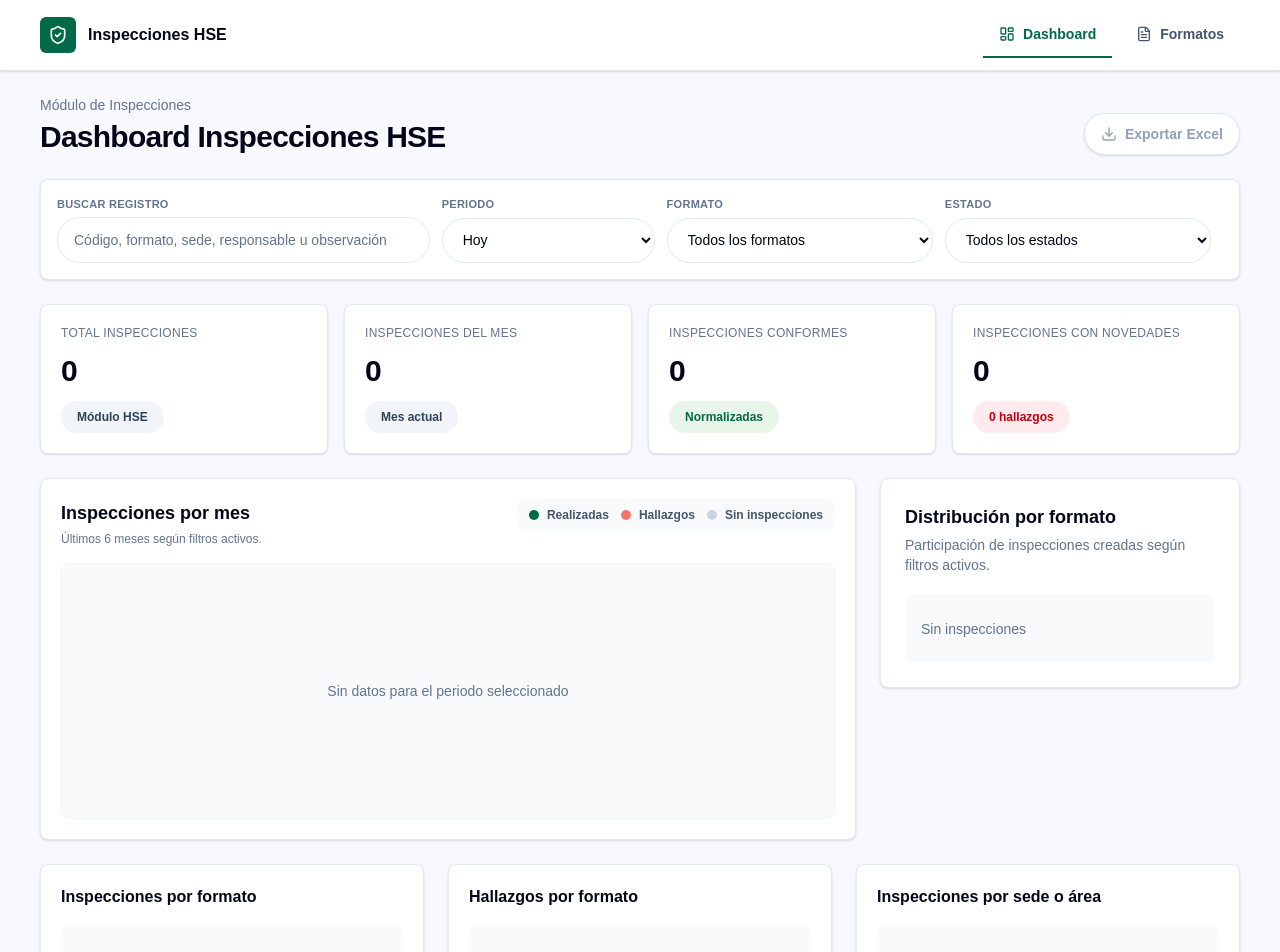
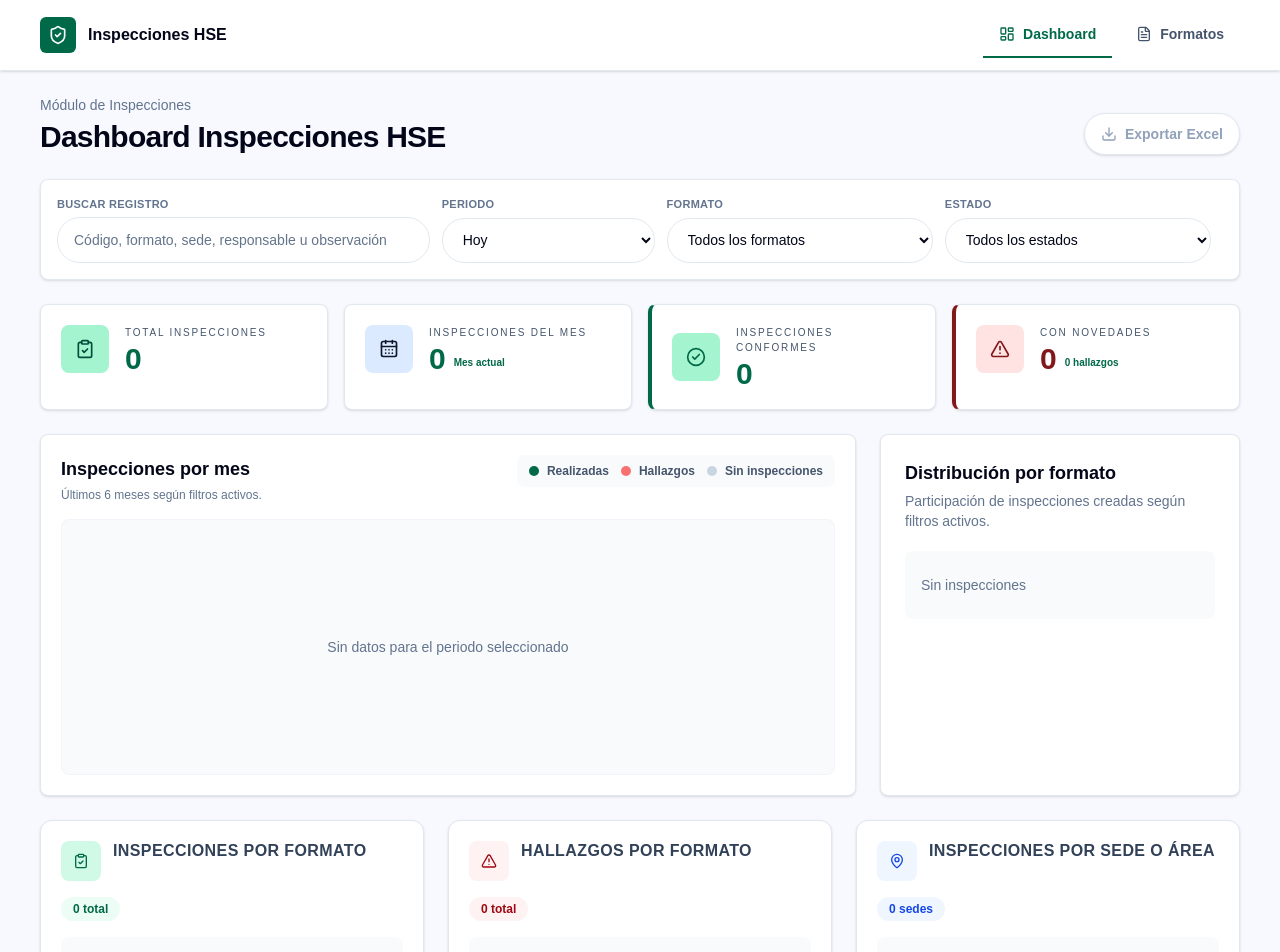
Before and after one commit to mariana-inco/Formatos_Inspecciones, a Next.js app: page /formatos in a window 1280 px wide. Shown: the top 952 px of the page. Built offline with nearby package versions, Linux system fonts and the light colour scheme.

Commit message:
diseño dashboard

```diff
--- a/app/formatos/config/perfilRoca.ts
+++ b/app/formatos/config/perfilRoca.ts
@@ -1,6 +1,6 @@
 export const perfilRocaActual = {
   nombre: "KATHERIN MARIANA GOMEZ CEPEDA",
-  cargo: "DESARROLLADOR JUNIOR",
+  cargo: "DESARROLLADORA JUNIOR",
   proceso: "GESTION DE TECNOLOGIA",
   compania: "INCOMINERIA S.A.S.",
 } as const;
--- a/app/formatos/data.ts
+++ b/app/formatos/data.ts
@@ -9,37 +9,37 @@ export type Formato = {
 export const formatos: Formato[] = [
   {
     codigo: "HSE-F006",
-    nombre: "INSPECCIÓN DE EQUIPOS DE PROTECCIÓN CONTRA CAÍDAS",
-    area: "INSPECCIONES",
-    responsable: "MARIANA",
+    nombre: "Inspección de Equipos de Protección contra Caídas",
+    area: "Inspecciones",
+    responsable: "Mariana Gomez",
     ruta: "/formatos/inspeccion-equipos-proteccion-contra-caidas",
   },
   {
     codigo: "HSE-F002",
-    nombre: "INSPECCIÓN EPP",
-    area: "INSPECCIONES",
-    responsable: "MARIANA",
+    nombre: "Inspeccion de EPP",
+    area: "Inspecciones",
+    responsable: "Mariana Gomez",
     ruta: "/formatos/inspeccion-epp",
   },
   {
     codigo: "HSE-F020",
-    nombre: "VERIFICACIÓN EN SITIO DE ALCOHOL Y DROGAS",
-    area: "INSPECCIONES",
-    responsable: "MARIANA",
+    nombre: "Verificación de alcohol y drogas",
+    area: "Inspecciones",
+    responsable: "Mariana Gomez",
     ruta: "/formatos/verificacion-alcohol-drogas",
   },
   {
     codigo: "HSE-F003",
-    nombre: "INSPECCIÓN Y VERIFICACIÓN DE EXTINTORES",
-    area: "INSPECCIONES",
-    responsable: "MARIANA",
+    nombre: "Inspección y verificación de extintores",
+    area: "Inspecciones",
+    responsable: "Mariana Gomez",
     ruta: "/formatos/inspeccion-extintores",
   },
   {
     codigo: "HSE-F010",
-    nombre: "LISTA DE CHEQUEO DE LAS CONDICIONES DE SEGURIDAD",
-    area: "INSPECCIONES",
-    responsable: "MARIANA",
+    nombre: "Lista de chequeo condiciones de seguridad",
+    area: "Inspecciones",
+    responsable: "Mariana Gomez",
     ruta: "/formatos/lista-chequeo-condiciones-seguridad",
   },
 ];
--- a/app/formatos/page.tsx
+++ b/app/formatos/page.tsx
@@ -1,7 +1,7 @@
 import { readdir, readFile } from "node:fs/promises";
 import path from "node:path";
 import Link from "next/link";
-import { FileText, LayoutDashboard, Play, ShieldCheck } from "lucide-react";
+import { CalendarDays, CheckCircle2, ClipboardCheck, FileText, LayoutDashboard, MapPin, Play, ShieldCheck, TriangleAlert } from "lucide-react";
 import DashboardFiltros from "./components/DashboardFiltros";
 import DistribucionFormatoDona from "./components/DistribucionFormatoDona";
 import ExportarDashboardExcel from "./components/ExportarDashboardExcel";
@@ -546,11 +546,13 @@ export default async function FormatosPage({
     return { mes: mes.label, realizadas: registrosMes.length, novedades: registrosMes.reduce((acc, registro) => acc + registro.novedades, 0) };
   });
   const maxTendencia = Math.max(...tendencia.flatMap((item) => [item.realizadas, item.novedades]), 1);
+  const alturaMaximaBarra = 84;
+  const alturaBarraSinDatos = 13;
   const tendenciaVisual = tendencia.map((item) => ({
     ...item,
     sinRegistros: item.realizadas === 0 && item.novedades === 0,
-    alturaRealizadas: Math.max(18, Math.round((item.realizadas / maxTendencia) * 100)),
-    alturaNovedades: Math.max(18, Math.round((item.novedades / maxTendencia) * 100)),
+    alturaRealizadas: item.realizadas > 0 ? Math.max(16, Math.round((item.realizadas / maxTendencia) * alturaMaximaBarra)) : alturaBarraSinDatos,
+    alturaNovedades: item.novedades > 0 ? Math.max(16, Math.round((item.novedades / maxTendencia) * alturaMaximaBarra)) : alturaBarraSinDatos,
   }));
   const distribucionFormato = fuentes.map((fuente, index) => {
     const nombreCorto = nombreFormato(fuente.codigo)
@@ -638,31 +640,62 @@ export default async function FormatosPage({
 
           <section className="grid gap-4 md:grid-cols-2 xl:grid-cols-4">
             {[
-              { title: "Total inspecciones", value: totalInspecciones, meta: "Módulo HSE", tone: "text-slate-700", bg: "bg-slate-100" },
-              { title: "Inspecciones del mes", value: sinResultadosPorFiltro ? "Sin datos" : inspeccionesMes, meta: "Mes actual", tone: "text-slate-700", bg: "bg-slate-100" },
-              { title: "Inspecciones conformes", value: sinResultadosPorFiltro ? "Sin datos" : conformes, meta: "Normalizadas", tone: "text-[#006948]", bg: "bg-[#E8F5E9]" },
               {
-                title: "Inspecciones con novedades",
+                title: "Total inspecciones",
+                value: totalInspecciones,
+                meta: "",
+                icon: ClipboardCheck,
+                iconBox: "bg-emerald-200 text-emerald-900",
+                accent: "",
+                valueClass: "text-[#006948]",
+              },
+              {
+                title: "Inspecciones del mes",
+                value: sinResultadosPorFiltro ? "Sin datos" : inspeccionesMes,
+                meta: "Mes actual",
+                icon: CalendarDays,
+                iconBox: "bg-blue-100 text-slate-900",
+                accent: "",
+                valueClass: "text-[#006948]",
+              },
+              {
+                title: "Inspecciones conformes",
+                value: sinResultadosPorFiltro ? "Sin datos" : conformes,
+                meta: "",
+                icon: CheckCircle2,
+                iconBox: "bg-emerald-200 text-[#006948]",
+                accent: "border-l-4 border-l-[#006948]",
+                valueClass: "text-[#006948]",
+              },
+              {
+                title: "Con novedades",
                 value: sinResultadosPorFiltro ? "Sin datos" : inspeccionesConNovedad,
-                meta: sinResultadosPorFiltro ? "Hallazgos" : `${novedadesDetectadas} ${novedadesDetectadas === 1 ? "hallazgo" : "hallazgos"}`,
-                tone: "text-red-700",
-                bg: "bg-[#FFEBEE]",
+                meta: sinResultadosPorFiltro ? "" : `${novedadesDetectadas} ${novedadesDetectadas === 1 ? "hallazgo" : "hallazgos"}`,
+                icon: TriangleAlert,
+                iconBox: "bg-red-100 text-red-900",
+                accent: "border-l-4 border-l-red-900",
+                valueClass: "text-red-900",
               },
             ].map((item) => (
-              <article key={item.title} className="min-w-0 rounded-lg border border-slate-200 bg-white p-5 shadow-sm">
-                <div className="flex flex-wrap items-start justify-between gap-3">
+              <article key={item.title} className={`min-w-0 rounded-lg border border-slate-200 bg-white p-5 shadow-sm ${item.accent}`}>
+                <div className="flex items-center gap-4">
+                  <div className={`grid size-12 shrink-0 place-items-center rounded-lg ${item.iconBox}`}>
+                    <item.icon className="size-5" aria-hidden="true" />
+                  </div>
                   <div className="min-w-0">
-                    <p className="text-xs font-medium uppercase tracking-wide text-slate-500">{item.title}</p>
-                    <p className="mt-3 text-3xl font-bold text-slate-950">{item.value}</p>
+                    <p className="text-[10px] font-medium uppercase tracking-[0.18em] text-slate-600">{item.title}</p>
+                    <div className="mt-1 flex flex-wrap items-end gap-2">
+                      <p className={`text-3xl font-bold leading-none ${item.valueClass}`}>{item.value}</p>
+                      {item.meta ? <span className="pb-1 text-[10px] font-bold text-[#006948]">{item.meta}</span> : null}
+                    </div>
                   </div>
-                  <span className={`inline-flex min-w-0 shrink-0 items-center justify-center rounded-full px-4 py-2 text-center text-xs font-bold whitespace-nowrap ${item.bg} ${item.tone}`}>{item.meta}</span>
                 </div>
               </article>
             ))}
           </section>
 
-          <section className="grid min-w-0 items-start gap-6 xl:grid-cols-[minmax(0,1fr)_360px]">
-            <article className="min-w-0 rounded-lg border border-slate-200 bg-white p-4 shadow-sm sm:p-5">
+          <section className="grid min-w-0 items-stretch gap-6 xl:grid-cols-[minmax(0,1fr)_360px]">
+            <article className="flex h-full min-w-0 flex-col rounded-lg border border-slate-200 bg-white p-4 shadow-sm sm:p-5">
               <div className="flex flex-wrap items-start justify-between gap-3">
                 <div>
                   <h2 className="text-lg font-bold text-slate-950">Inspecciones por mes</h2>
@@ -675,13 +708,13 @@ export default async function FormatosPage({
                 </div>
               </div>
               {inspeccionesMetricas.length > 0 ? (
-                <div className="mt-4 overflow-x-auto rounded-lg border border-slate-100 bg-slate-50/60 px-4 pb-4 pt-5 sm:px-5">
-                  <div className="flex h-64 min-w-[520px] items-end justify-between gap-4 border-b border-slate-200">
+                <div className="mt-4 flex-1 overflow-x-auto rounded-lg border border-slate-100 bg-slate-50/60 px-4 pb-4 pt-5 sm:px-5">
+                  <div className="flex h-full min-h-72 min-w-[520px] items-end justify-between gap-4 border-b border-slate-200">
                     {tendenciaVisual.map((item) => (
                       <div key={item.mes} className="flex h-full min-w-0 flex-1 flex-col justify-end">
                         <div className="flex flex-1 items-end justify-center gap-2">
                           {item.sinRegistros ? (
-                            <div className="mb-0 flex h-[18%] w-full max-w-20 items-end justify-center rounded-t-lg bg-slate-200/80">
+                            <div className="mb-0 flex w-full max-w-20 items-end justify-center rounded-t-lg bg-slate-200/80" style={{ height: `${alturaBarraSinDatos}%` }}>
                               <span className="mb-2 text-[10px] font-bold text-slate-400">0</span>
                             </div>
                           ) : (
@@ -703,18 +736,18 @@ export default async function FormatosPage({
                   </div>
                 </div>
               ) : (
-                <div className="mt-4 grid h-64 place-items-center rounded-lg border border-slate-100 bg-slate-50 text-sm font-medium text-slate-500">
+                <div className="mt-4 grid min-h-64 flex-1 place-items-center rounded-lg border border-slate-100 bg-slate-50 text-sm font-medium text-slate-500">
                   Sin datos para el periodo seleccionado
                 </div>
               )}
             </article>
 
-            <article className="min-w-0 rounded-lg border border-slate-200 bg-white p-4 shadow-sm sm:p-6">
+            <article className="flex h-full min-w-0 flex-col rounded-lg border border-slate-200 bg-white p-4 shadow-sm sm:p-6">
               <div>
                 <h2 className="text-lg font-bold text-slate-950">Distribución por formato</h2>
                 <p className="mt-1 text-sm font-medium text-slate-500">Participación de inspecciones creadas según filtros activos.</p>
               </div>
-              <div className="mt-5">
+              <div className="mt-5 flex-1">
                 {totalDistribucion > 0 ? (
                   <DistribucionFormatoDona segmentos={segmentosDistribucion} total={totalDistribucion} />
                 ) : (
@@ -726,37 +759,78 @@ export default async function FormatosPage({
 
           <section className="grid min-w-0 gap-6 xl:grid-cols-3">
             {[
-              ["Inspecciones por formato", porFormato, maxFormato, porFormatoCompleto],
-              ["Hallazgos por formato", novedadesPorFormato, maxNovedades, novedadesPorFormatoCompleto],
-              ["Inspecciones por sede o área", porSedeArea, maxSedeArea, porSedeAreaCompleto],
-            ].map(([title, items, max, allItems]) => {
-              const visibles = items as Array<{ label: string; value: number }>;
-              const completos = allItems as Array<{ label: string; value: number }>;
+              {
+                title: "Inspecciones por formato",
+                items: porFormato,
+                max: maxFormato,
+                allItems: porFormatoCompleto,
+                icon: ClipboardCheck,
+                iconBox: "bg-emerald-100 text-[#006948]",
+                pill: "bg-emerald-50 text-[#006948]",
+                bar: "bg-[#20A37A]",
+                totalLabel: `${porFormatoCompleto.reduce((acc, item) => acc + item.value, 0)} total`,
+              },
+              {
+                title: "Hallazgos por formato",
+                items: novedadesPorFormato,
+                max: maxNovedades,
+                allItems: novedadesPorFormatoCompleto,
+                icon: TriangleAlert,
+                iconBox: "bg-red-50 text-red-800",
+                pill: "bg-red-50 text-red-800",
+                bar: "bg-orange-600",
+                totalLabel: `${novedadesPorFormatoCompleto.reduce((acc, item) => acc + item.value, 0)} total`,
+              },
+              {
+                title: "Inspecciones por sede o área",
+                items: porSedeArea,
+                max: maxSedeArea,
+                allItems: porSedeAreaCompleto,
+                icon: MapPin,
+                iconBox: "bg-blue-50 text-blue-700",
+                pill: "bg-blue-50 text-blue-700",
+                bar: "bg-blue-500",
+                totalLabel: `${porSedeAreaCompleto.length} ${porSedeAreaCompleto.length === 1 ? "sede" : "sedes"}`,
+              },
+            ].map((config) => {
+              const visibles = config.items;
+              const completos = config.allItems;
+              const Icon = config.icon;
               return (
-                <article key={String(title)} className="min-w-0 rounded-lg border border-slate-200 bg-white p-5 shadow-sm">
-                  <h2 className="text-base font-bold text-slate-950">{String(title)}</h2>
+                <article key={config.title} className="min-w-0 rounded-xl border border-slate-200 bg-white p-4 shadow-sm sm:p-5">
+                  <div className="flex items-start gap-3">
+                    <div className={`grid size-10 shrink-0 place-items-center rounded-lg ${config.iconBox}`}>
+                      <Icon className="size-4" aria-hidden="true" />
+                    </div>
+                    <h2 className="min-w-0 text-base font-bold uppercase leading-tight tracking-wide text-slate-700">{config.title}</h2>
+                  </div>
+
+                  <span className={`mt-4 inline-flex items-center rounded-full px-3 py-1 text-xs font-bold ${config.pill}`}>
+                    {config.totalLabel}
+                  </span>
+
                   <div className="mt-4 space-y-3">
                     {visibles.map((item) => (
-                      <div key={`${String(title)}-${item.label}`}>
-                        <div className="mb-1 flex items-center justify-between gap-3 text-xs font-medium text-slate-500">
-                          <span className="truncate">{item.label}</span>
-                          <span>{item.value}</span>
+                      <div key={`${config.title}-${item.label}`} className="grid grid-cols-[minmax(0,1fr)_112px_20px] items-center gap-3">
+                        <span className="min-w-0 truncate text-sm font-bold text-slate-800" title={item.label}>{item.label}</span>
+                        <div className="h-1.5 w-28 overflow-hidden rounded-full bg-slate-100">
+                          <div className={`h-full rounded-full ${config.bar}`} style={{ width: `${Math.max(8, Math.round((item.value / Number(config.max)) * 100))}%` }} />
                         </div>
-                        <div className="h-2 overflow-hidden rounded-full bg-slate-100">
-                          <div className="h-full rounded-full bg-[#006948]" style={{ width: `${Math.max(8, Math.round((item.value / Number(max)) * 100))}%` }} />
-                        </div>
+                        <span className={`text-right text-sm font-bold ${config.bar === "bg-blue-500" ? "text-blue-600" : config.bar === "bg-orange-600" ? "text-orange-700" : "text-[#006948]"}`}>
+                          {item.value}
+                        </span>
                       </div>
                     ))}
                     {visibles.length === 0 ? (
-                      <p className="rounded-lg bg-slate-50 px-4 py-6 text-sm font-medium text-slate-500">Sin inspecciones</p>
+                      <p className="rounded-lg bg-slate-50 px-4 py-4 text-sm font-medium text-slate-500">Sin inspecciones</p>
                     ) : null}
                   </div>
                   {completos.length > visibles.length ? (
-                    <details className="mt-4 rounded-lg bg-slate-50 px-4 py-3 text-sm font-medium text-slate-600">
-                      <summary className="cursor-pointer font-bold text-[#006948]">Ver más</summary>
+                    <details className="mt-4 rounded-lg bg-slate-50 px-4 py-2 text-sm font-medium text-slate-600">
+                      <summary className="cursor-pointer font-bold text-slate-700">Ver más</summary>
                       <div className="mt-3 space-y-2">
                         {completos.slice(visibles.length).map((item) => (
-                          <div key={`extra-${String(title)}-${item.label}`} className="flex items-center justify-between gap-3">
+                          <div key={`extra-${config.title}-${item.label}`} className="flex items-center justify-between gap-3">
                             <span className="truncate">{item.label}</span>
                             <span>{item.value}</span>
                           </div>
```
